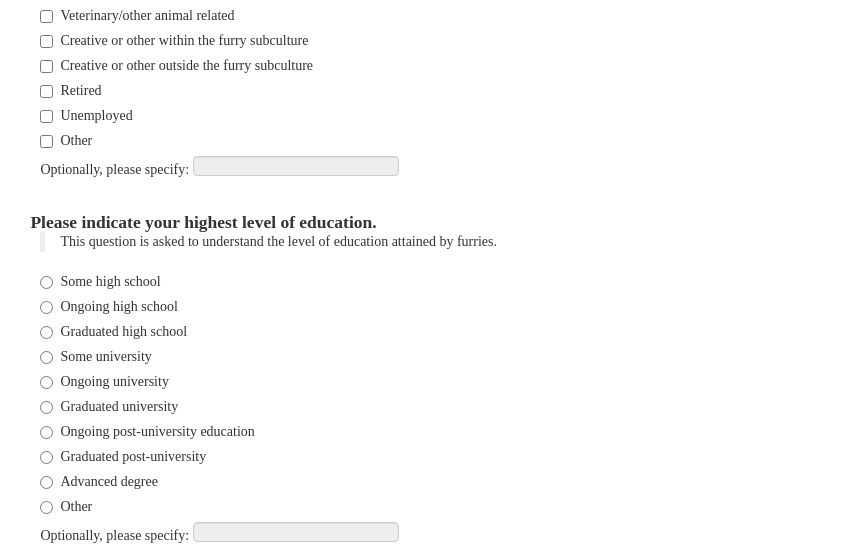
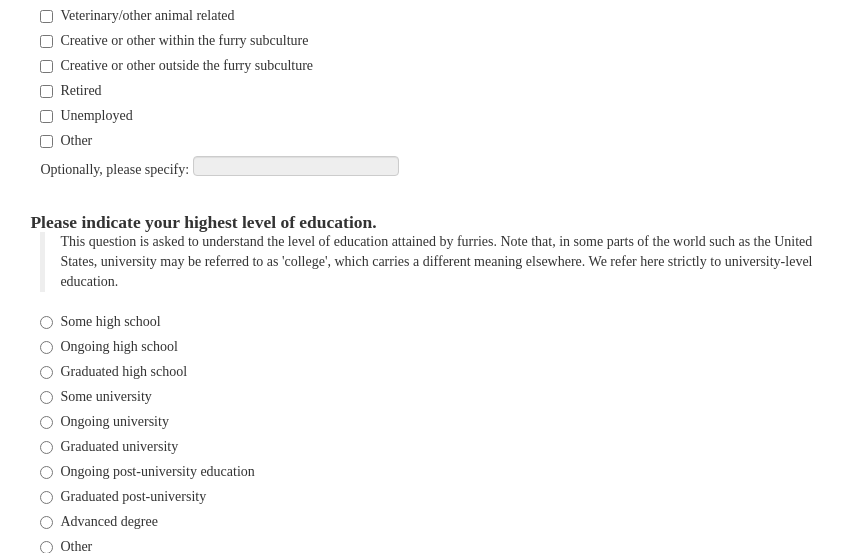
Before and after one commit to adjspecies/furrypoll, a Flask app: page /survey/overview/ in a window 1280 px wide. Shown: the part 4321-4874 px from the top of the page, without its empty margins (200-1043 px from the left). Run offline with Flask 2, Linux system fonts and the light colour scheme; the visitor is signed in with stand-in values (Sample User, id 1); data that the repository does not hold is empty; some libraries are stand-ins or nearby versions.

Commit message:
Clarify education

```diff
--- a/templates/overview.html
+++ b/templates/overview.html
@@ -728,7 +728,7 @@
         </dd>
         <dt>Please indicate your highest level of education.</dt>
         <dd>
-            <blockquote>This question is asked to understand the level of education attained by furries.</blockquote>
+            <blockquote>This question is asked to understand the level of education attained by furries. Note that, in some parts of the world such as the United States, university may be referred to as 'college', which carries a different meaning elsewhere.  We refer here strictly to university-level education.</blockquote>
             <label class="radio">
                 <input type="radio" id="11_some_highschool" value="some_highschool" name="education" data-number="11" />
                 Some high school
```
